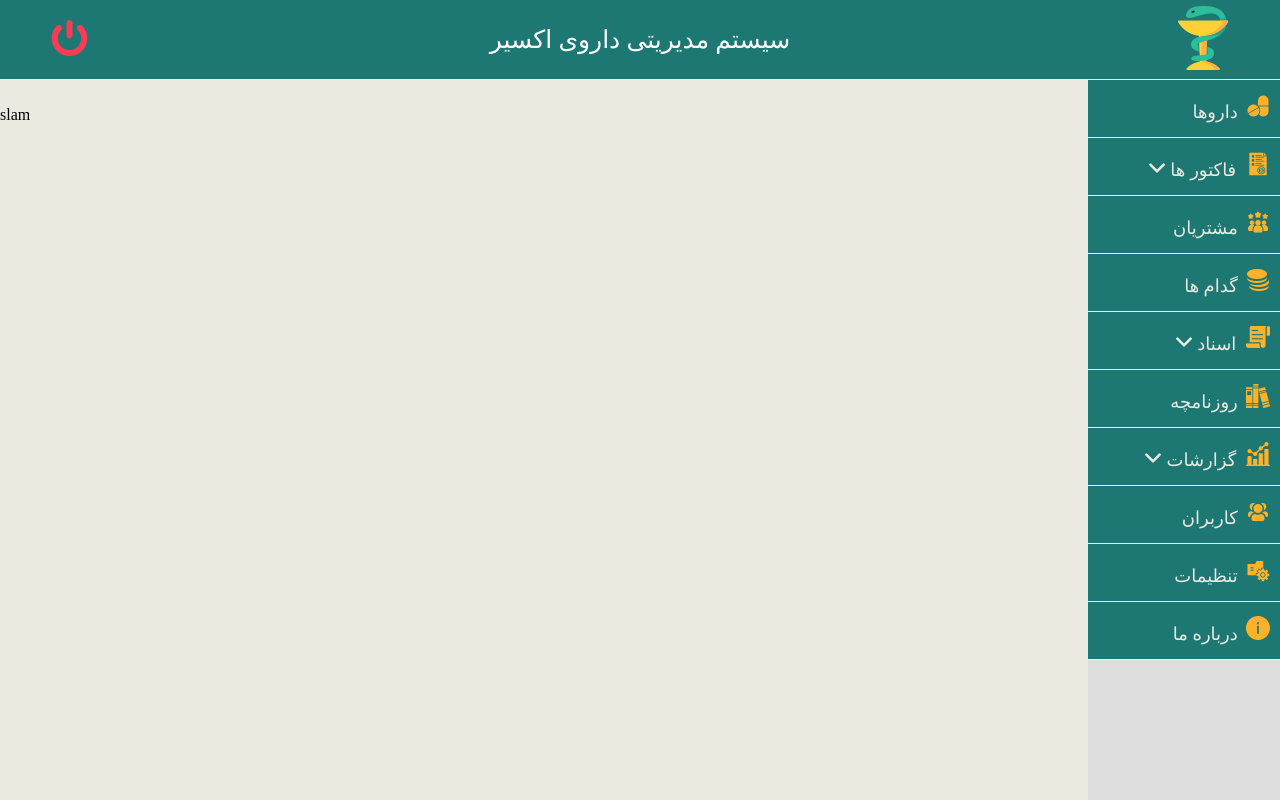
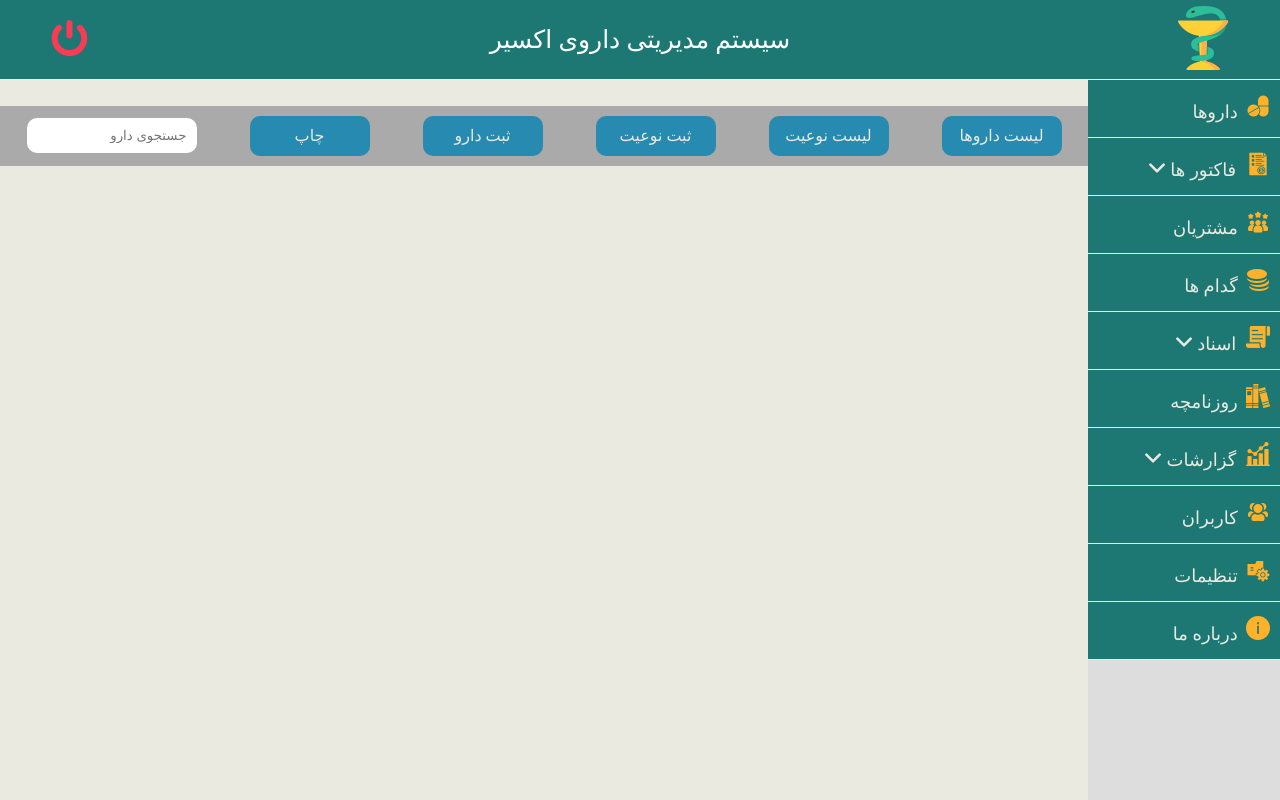
Before and after one commit to RezaHabibi1001/ExchangeFront, a React (Create React App) app: page /drugs in a window 1280 px wide. Built offline with nearby package versions, Linux system fonts and the light colour scheme.

Commit message:
drugs style added

```diff
--- a/src/Components/Drugs/Drugs.jsx
+++ b/src/Components/Drugs/Drugs.jsx
@@ -1,13 +1,24 @@
 import { Header } from "../StaticComponents/Header";
+import { Search } from "../StaticComponents/Search";
 import { SideBar } from "../StaticComponents/SideBar";
-
+import"../../Styles/Drugs/Drugs.css"
+import { Button } from "../StaticComponents/Button";
 export function Drugs() {
     return(
         <div className="container">
             <Header />
             <SideBar />
             <div className="content">
-            slam
+            <div className="drugs-container">
+                <div className="drugs-header">
+                    <Search  searchPlaceHolder="جستجوی دارو"/>
+                    <span className="btn-print">چاپ</span>
+                    <span className="btn-print">ثبت دارو</span>
+                    <span className="btn-print">ثبت نوعیت</span>
+                    <span className="btn-print">لیست نوعیت</span>
+                    <span className="btn-print">لیست داروها</span>
+                </div>
+            </div>
             </div>
         </div>
     )
--- a/src/Components/StaticComponents/Header.jsx
+++ b/src/Components/StaticComponents/Header.jsx
@@ -1,3 +1,4 @@
+import { Link } from "react-router-dom"
 import "../../Styles/StaticComponents/Global.css"
 import "../../Styles/StaticComponents/Header.css"
 export function Header() {
@@ -5,7 +6,7 @@ export function Header() {
         <div className="header-container">
             <a href="#"><img src="turn-off.png" alt="خروج" /></a>
             <span className="header-heading">سیستم مدیریتی داروی اکسیر</span>
-            <a href="home"><img src="pharmacy.png" alt="لوگو" /></a>
+            <Link to={"/home"}><img src="pharmacy.png" alt="لوگو" /></Link>
         </div>
     )
 }
--- /dev/null
+++ b/src/Components/StaticComponents/Search.jsx
@@ -0,0 +1,9 @@
+import "../../Styles/StaticComponents/Search.css"
+export function Search(props) {
+    const searchPlaceHolder = props.searchPlaceHolder
+    return(
+        <div className="search-container">
+            <input type="seach" placeholder={searchPlaceHolder} className="search"/>
+        </div>
+    )
+}
--- /dev/null
+++ b/src/Styles/Drugs/Drugs.css
@@ -0,0 +1,30 @@
+@import url('../../Styles/StaticComponents/Global.css');
+.drugs-container{
+    width: 100%;
+    min-height: 100vh;
+    display: flex;
+    flex-direction: column;
+    /* justify-content: space-around; */
+}
+.drugs-header{
+    width: 100%;
+    height: 60px;
+    background-color: #aaa;
+    display: flex;
+    flex-direction: row;
+    justify-content:space-around;
+    align-items: center;
+}
+.btn-print{
+    width: 120px;
+    height: 40px;
+    padding: 10px;
+    color: var(--color-fourth);
+    background-color: var(--color-second);
+    border-radius: 10px;
+    text-align: center;
+    cursor: pointer;
+}
+.btn-print:hover{
+    opacity: 0.8;
+}
--- /dev/null
+++ b/src/Styles/StaticComponents/Search.css
@@ -0,0 +1,9 @@
+@import url('../../Styles/StaticComponents/Global.css');
+.search{
+    border: none;
+    outline: none;
+    width: 170px;
+    padding: 10px;
+    border-radius: 10px;
+    direction: rtl;
+}
```
